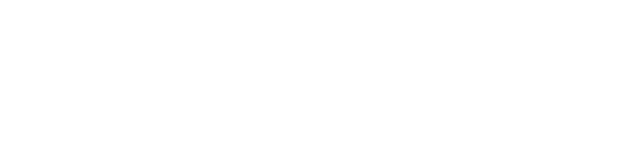
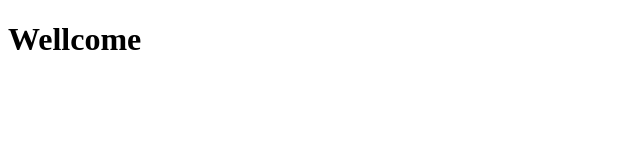
Before and after one commit to vlaca99/fed16, a plain HTML site: page index.html in a window 1280 px wide. Shown: the whole page, without its empty margins (0-640 px from the left). Drawn offline with Linux system fonts and the light colour scheme.

Commit message:
header added

```diff
--- a/index.html
+++ b/index.html
@@ -4,6 +4,8 @@
 	<title>Git vezba</title>
 </head>
 <body>
-
+	<header>
+		<h1>Wellcome</h1>
+	</header>
 </body>
 </html>
```
